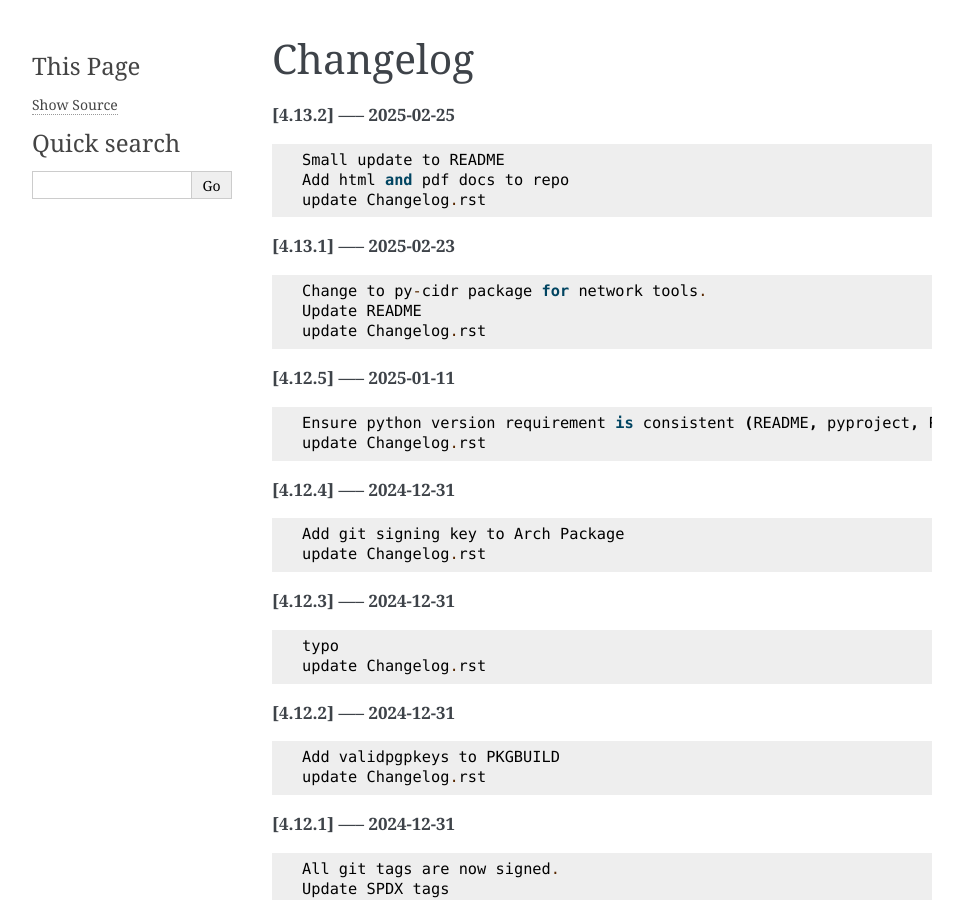
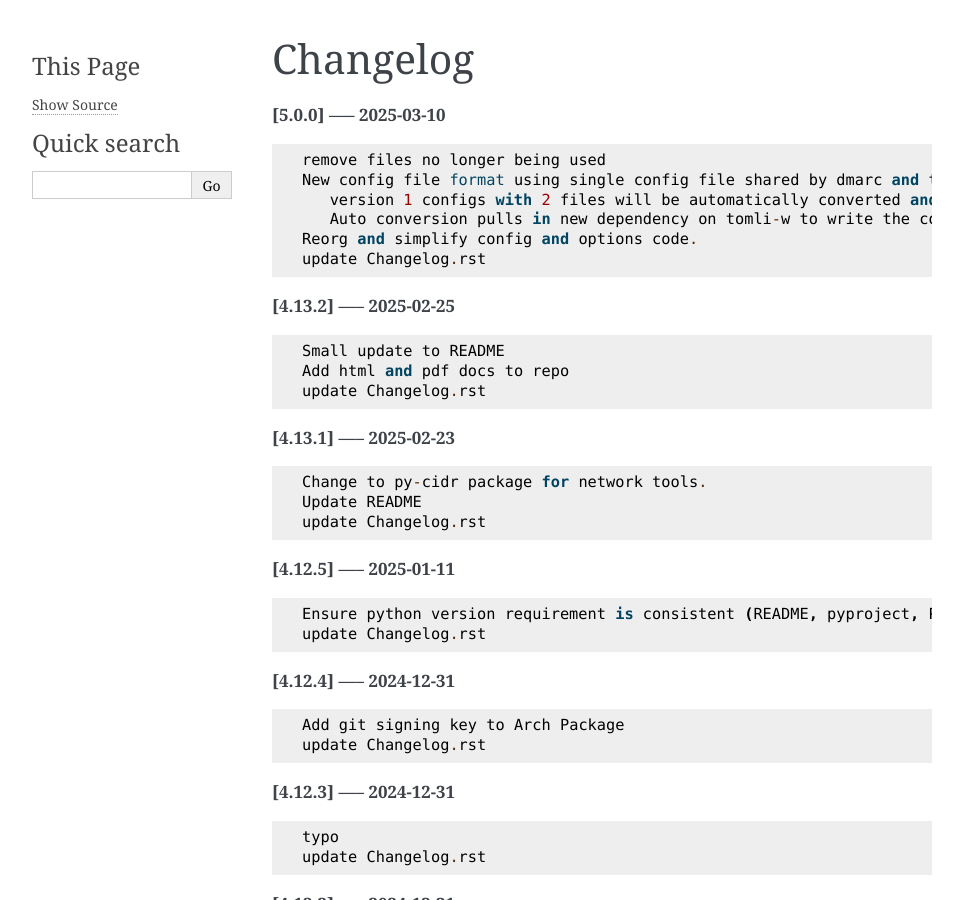
Before and after one commit to gene-git/dmarc_report, a Sphinx documentation site: the page built from Docs/Changelog.rst, in a window 1280 px wide and 900 px high. Shown: the whole window, without its empty margins (148-1111 px from the left). Built offline with Sphinx 7.4.7, drawn with Linux system fonts in a browser that asks for light colours; pages that are not in the unit, such as notebooks, are missing from menus.

Commit message:
update Changelog.rst

```diff
--- a/Docs/Changelog.rst
+++ b/Docs/Changelog.rst
@@ -1,5 +1,15 @@
 Changelog
 =========
+
+**[5.0.0] ----- 2025-03-10** ::
+
+	    remove files no longer being used
+	    New config file format using single config file shared by dmarc and tls report generators
+	       version 1 configs with 2 files will be automatically converted and saved as config.v2
+	       Auto conversion pulls in new dependency on tomli-w to write the config file.
+	    Reorg and simplify config and options code.
+	    update Changelog.rst
+
 
 **[4.13.2] ----- 2025-02-25** ::
 
```
